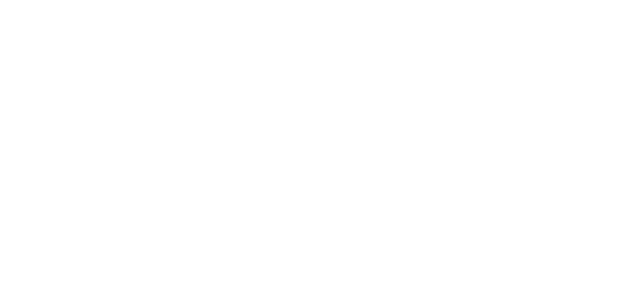
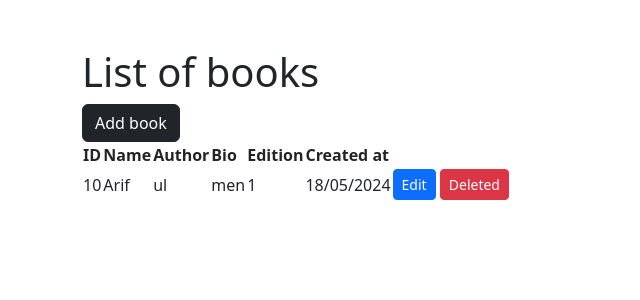
Before and after one commit to arifremal/Librarymanagement, a PHP site: page / in a window 1280 px wide. Before the commit the part shown is empty. Shown: the top 300 px of the page, without its empty margins (0-640 px from the left). Run offline with PHP 8.4, Linux system fonts and the light colour scheme.

Commit message:
table created to show data

```diff
--- a/index.php
+++ b/index.php
@@ -4,8 +4,40 @@
     <meta charset="UTF-8">
     <meta name="viewport" content="width=device-width, initial-scale=1.0">
     <title>Library management </title>
+    <link rel="stylesheet" href="https://cdn.jsdelivr.net/npm/bootstrap@5.3.7/dist/css/bootstrap.min.css
+">
 </head>
 <body>
+    <div class="container my-5">
+    <h1>List of books</h1>
+    <button type="button" hre="/librarymanagement/addbook"  class="btn btn-dark">Add book</button>
+    <br>
+    <table>
+       <thead>
+         <tr>
+            <th>ID</th>
+            <th>Name</th>
+            <th>Author</th>
+            <th>Bio</th>
+            <th>Edition</th>
+            <th>Created at</th>
+        </tr>
+       </thead>
+       <tbody>
+        <td>10</td>
+        <td>Arif</td>
+        <td>ul</td>
+        <td>men</td>
+        <td>1</td>
+        <td>18/05/2024</td>
+        <td>
+            <a class="btn btn-primary btn-sm" href="/">Edit</a>
+            <a class="btn btn-danger btn-sm" href="/">Deleted</a>
+        </td>
+       </tbody>
+    </table>
+
+    </div>
 
 </body>
 </html>
```
